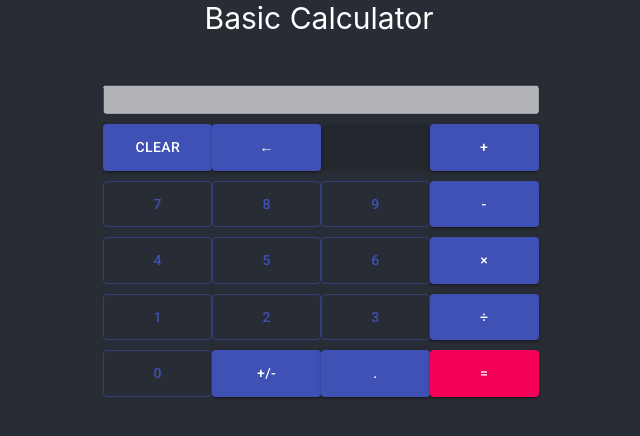
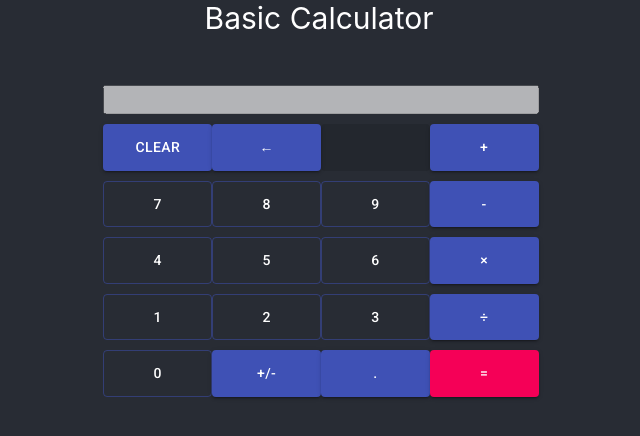
Before and after one commit to hll1682003/scientific-calculator, a React (Create React App) app: page / in a window 1280 px wide. Shown: the top 436 px of the page, without its empty margins (321-961 px from the left). Built offline with nearby package versions, Linux system fonts and the light colour scheme.

Commit message:
A minor change in calculator buttons

```diff
--- a/src/index.css
+++ b/src/index.css
@@ -1,14 +1,14 @@
 body {
 	margin: 0;
-	font-family: -apple-system, BlinkMacSystemFont, 'Segoe UI', 'Roboto', 'Oxygen',
-		'Ubuntu', 'Cantarell', 'Fira Sans', 'Droid Sans', 'Helvetica Neue',
+	font-family: -apple-system, BlinkMacSystemFont, "Segoe UI", "Roboto", "Oxygen",
+		"Ubuntu", "Cantarell", "Fira Sans", "Droid Sans", "Helvetica Neue",
 		sans-serif;
 	-webkit-font-smoothing: antialiased;
 	-moz-osx-font-smoothing: grayscale;
 }
 
 code {
-	font-family: source-code-pro, Menlo, Monaco, Consolas, 'Courier New',
+	font-family: source-code-pro, Menlo, Monaco, Consolas, "Courier New",
 		monospace;
 }
 
@@ -55,3 +55,6 @@ code {
 .calc-button {
 	width: 100%;
 }
+.MuiButton-outlinedPrimary {
+	color: white !important;
+}
```
